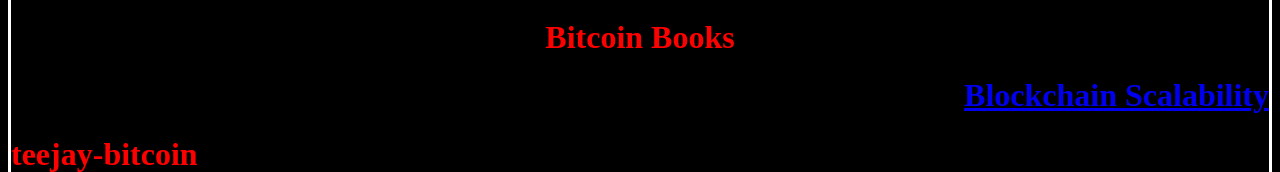
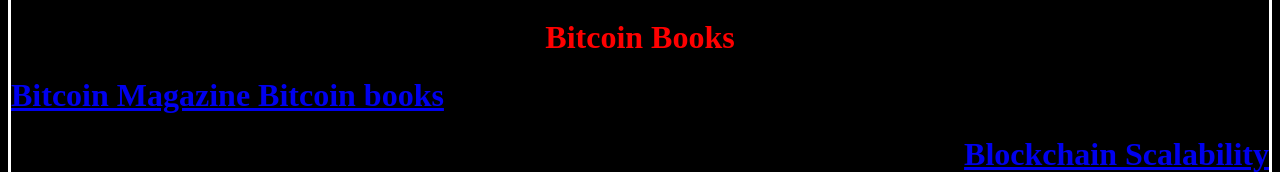
Before and after one commit to ChristineDD2/Yoshimotobitcoin, a plain HTML site: page index.html in a window 1280 px wide. Shown: the part 662-834 px from the top of the page. Drawn offline with Linux system fonts and the light colour scheme.

Commit message:
Update index.html

```diff
--- a/index.html
+++ b/index.html
@@ -10,6 +10,7 @@
 
     <h1 id=A> Yoshimoto Bitcoin </h1>
   <h1 id=BBC> Bitcoin Books </h1>
+  <h1 id=CCB> <a href="https://bitcoinmagazine.com/bitcoin-books"> Bitcoin Magazine Bitcoin books </a>
  <h1 id=BCC> <a href="https://books.google.ca/books?id=khvHEAAAQBAJ&pg=PA77&lpg=PA77&dq=./(sys.bitcoin.core)%2Bsync&source=bl&ots=ajGWqt3RMc&sig=ACfU3U3IuJyLtmr-kw2m8AqkFCnUJsk1mA&hl=en&sa=X&ved=2ahUKEwjf8JLSnKOAAxUpBDQIHXoaAPoQ6AF6BAgzEAI#v=onepage&q=.%2F(sys.bitcoin.core)%2Bsync&f=false"> Blockchain Scalability </a></h1>
   <h1 id=AD> teejay-bitcoin </h1>
   <iframe width="900" height="384" src="https://www.youtube.com/embed/eH9b_qNbjEU" title="YouTube video player" frameborder="0" allow="accelerometer; autoplay; clipboard-write; encrypted-media; gyroscope; picture-in-picture; web-share" allowfullscreen></iframe>
```
